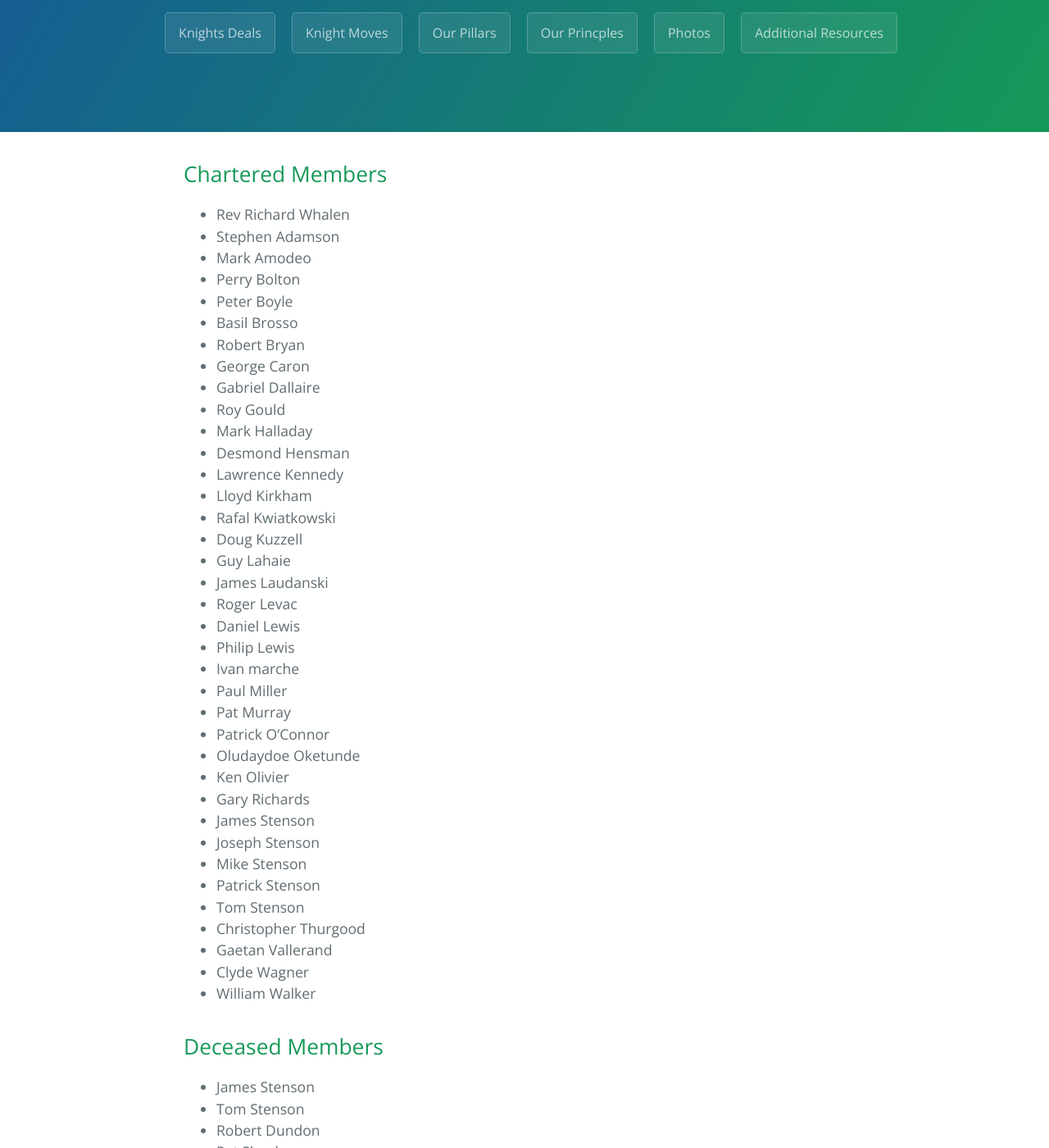
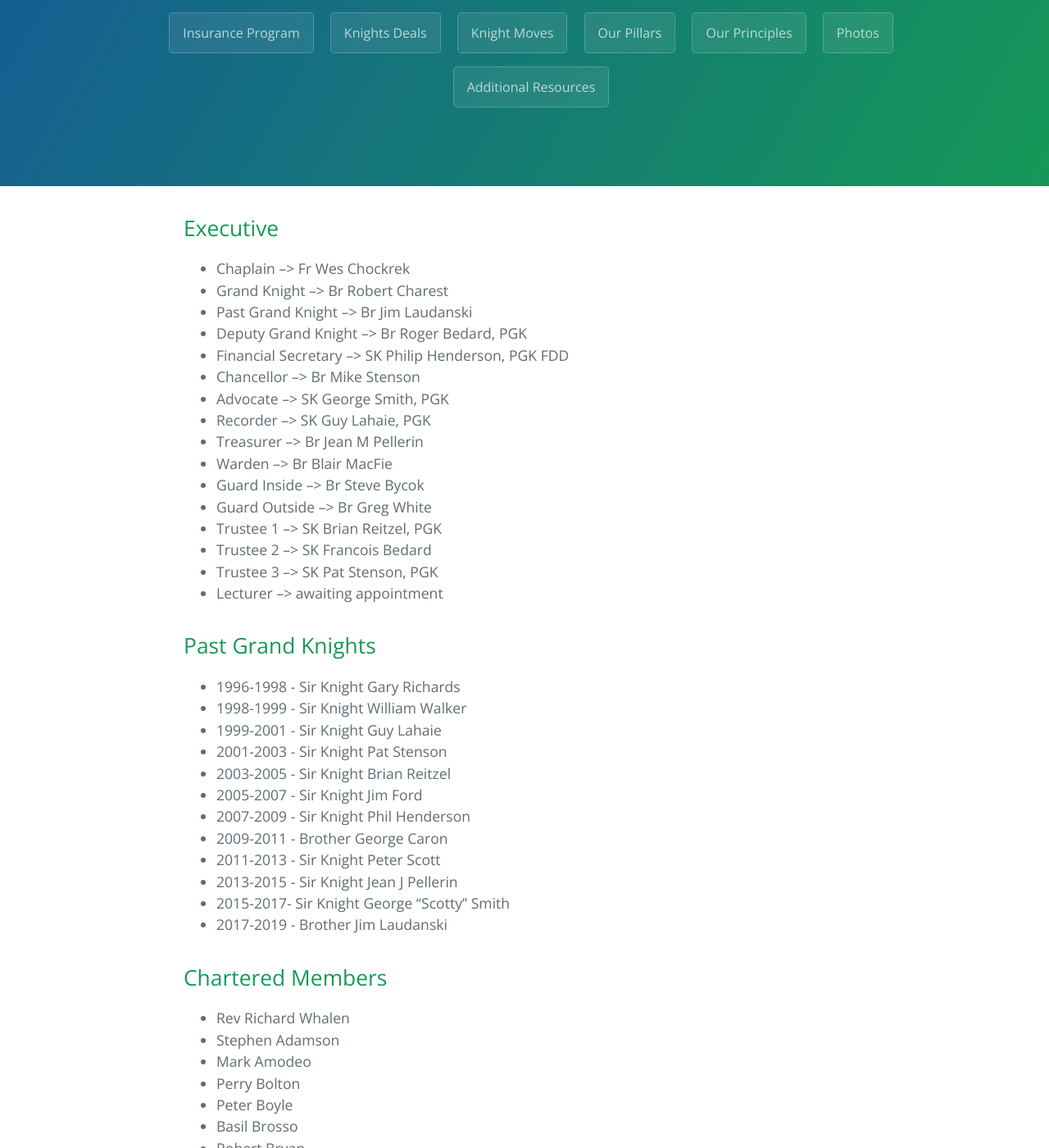
Before and after one commit to 11886knights/11886knights.github.io, a Jekyll site: the page built from page_Our_Members.md, in a window 1280 px wide and 1400 px high, scrolled down 288 px. Shown: the whole window at 82% size. Built offline with Jekyll 4.4.1, drawn with Linux system fonts in a browser that asks for light colours; some of the changed text lies outside the part shown.

Commit message:
end-year update part 2

```diff
--- a/page_Our_Members.md
+++ b/page_Our_Members.md
@@ -1,8 +1,42 @@
 ---
-title: Our Members
+title: Executive Members
 description: Knights of Columbus - Kingston Mills
 layout: default
 ---
+
+## Executive
+
+- Chaplain --> Fr Wes Chockrek
+- Grand Knight --> Br Robert Charest
+- Past Grand Knight --> Br Jim Laudanski
+- Deputy Grand Knight --> Br Roger Bedard, PGK
+- Financial Secretary --> SK Philip Henderson, PGK FDD
+- Chancellor --> Br Mike Stenson
+- Advocate --> SK George Smith, PGK
+- Recorder --> SK Guy Lahaie, PGK
+- Treasurer --> Br Jean M Pellerin
+- Warden --> Br Blair MacFie
+- Guard Inside --> Br Steve Bycok
+- Guard Outside --> Br Greg White
+- Trustee 1 --> SK Brian Reitzel, PGK
+- Trustee 2 --> SK Francois Bedard
+- Trustee 3 --> SK Pat Stenson, PGK
+- Lecturer --> awaiting appointment
+
+## Past Grand Knights
+
+- 1996-1998 - Sir Knight Gary Richards
+- 1998-1999 - Sir Knight William Walker
+- 1999-2001 - Sir Knight Guy Lahaie
+- 2001-2003 - Sir Knight Pat Stenson
+- 2003-2005 - Sir Knight Brian Reitzel
+- 2005-2007 - Sir Knight Jim Ford
+- 2007-2009 - Sir Knight Phil Henderson
+- 2009-2011 - Brother George Caron
+- 2011-2013 - Sir Knight Peter Scott
+- 2013-2015 - Sir Knight Jean J Pellerin
+- 2015-2017- Sir Knight George "Scotty" Smith
+- 2017-2019 - Brother Jim Laudanski
 
 ## Chartered Members
 
--- a/page_our_principles.md
+++ b/page_our_principles.md
@@ -1,5 +1,5 @@
 ---
-title: Our Princples
+title: Our Principles
 description: Knights of Columbus - Kingston Mills
 layout: default
 ---
@@ -8,8 +8,8 @@ All the good works we do are informed by our four core principles:
 
 **Charity** - There is no better way to experience love and compassion than by helping those in need, a call we answer every day.
 
-**Unity** – together – we can accomplish far more than any of us could individually. You can count on the support and encouragement of your brother Knights as you work to make life better in your parish and community.
+**Unity** – Together – we can accomplish far more than any of us could individually. You can count on the support and encouragement of your brother Knights as you work to make life better in your parish and community.
 
-**Fraternity** –  we watch out for and take care of one another.
+ **Fraternity** – We watch out for and take care of one another.
 
 **Patriotism** – We are proud of our devotion to God and country, and believe in standing up for both.
```
Also changed, not shown: index.md (+8 -0 lines), page_gift_card_program.md (+2 -8 lines), page_our_pillars.md (+22 -4 lines), page_resources.md (+0 -2 lines).
